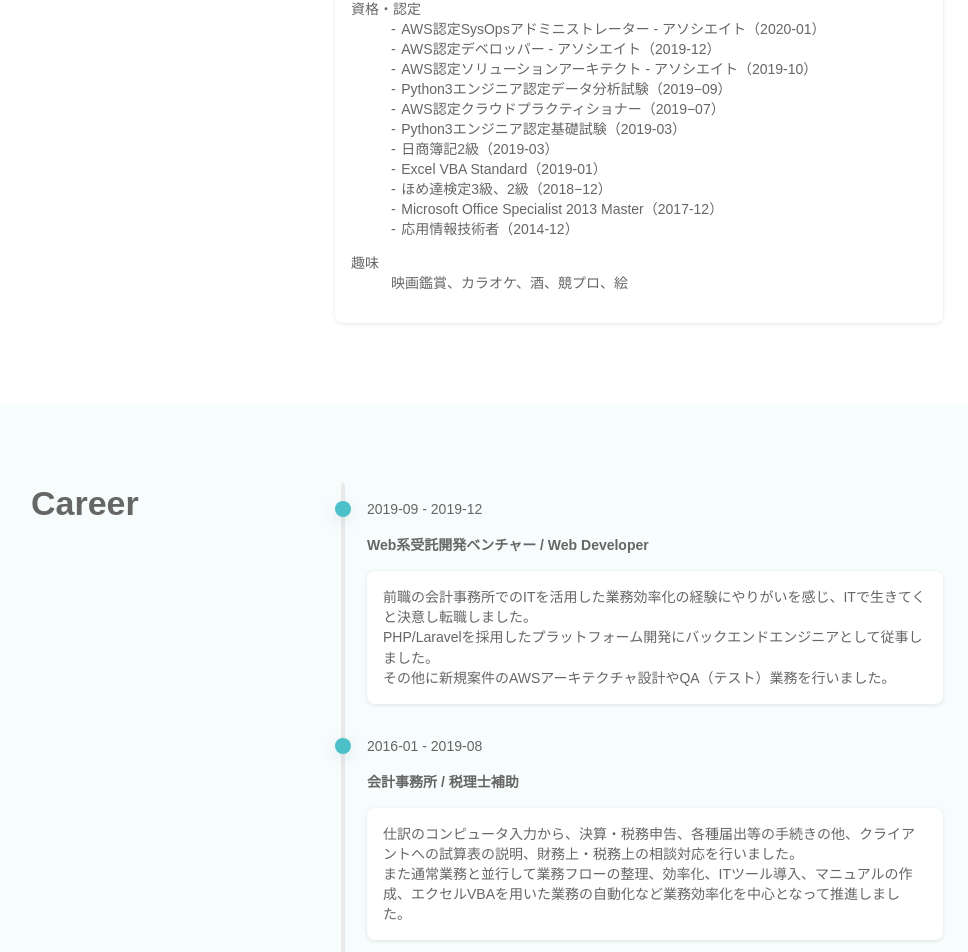
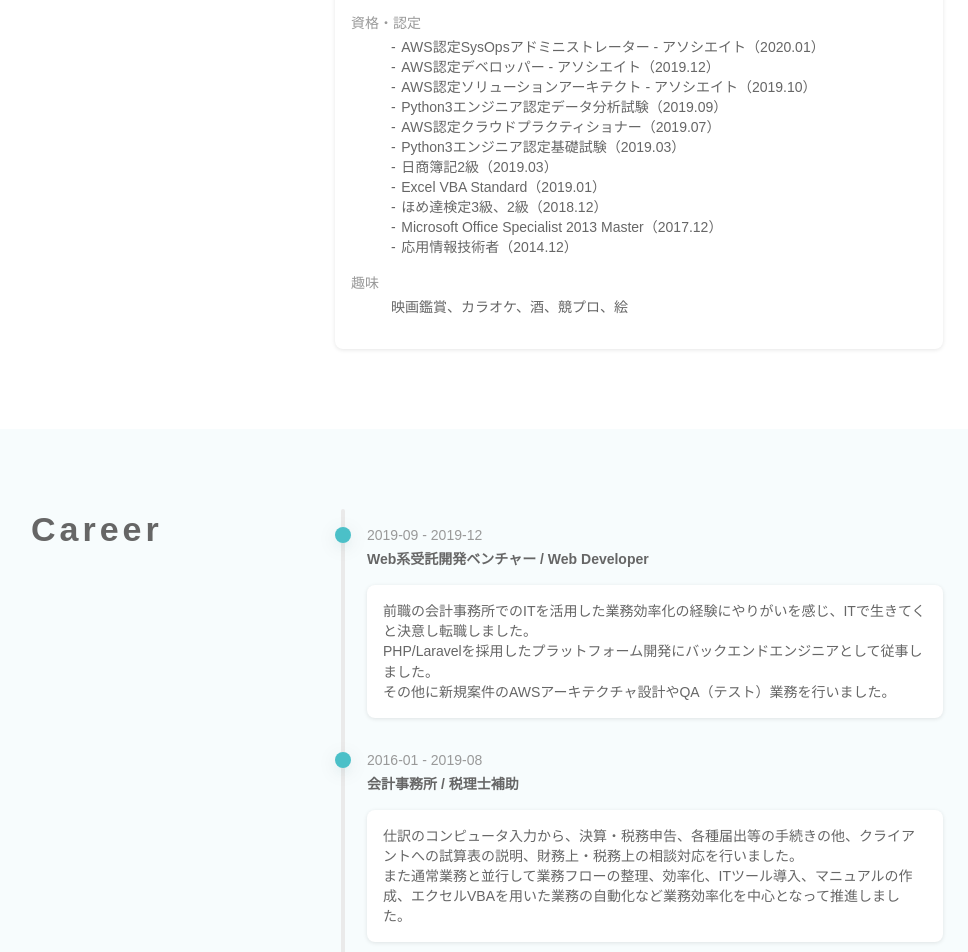
Before and after one commit to hideyuk1-jp/hideyuk1.dev, a Next.js app: page /blog in a window 1280 px wide. Shown: the part 1041-1993 px from the top of the page, without its empty margins (153-1121 px from the left). Built offline with nearby package versions, Linux system fonts and the light colour scheme; a web font is replaced by a local one.

Commit message:
fix: index

```diff
--- a/src/components/Hero.tsx
+++ b/src/components/Hero.tsx
@@ -18,9 +18,13 @@ const useStyles = makeStyles((theme: Theme) =>
     },
     heroTitle: {
       fontWeight: 700,
+      letterSpacing: theme.spacing(0.5),
     },
     heroText: {
       textAlign: 'center',
+      '& > p': {
+        color: theme.palette.text.secondary,
+      },
     },
     buttons: {
       '& > *, & > *:hover': {
--- a/src/components/Profile.tsx
+++ b/src/components/Profile.tsx
@@ -19,6 +19,7 @@ const useStyles = makeStyles((theme: Theme) =>
           flex: 1,
           '& > .sectionTitle': {
             fontWeight: 700,
+            letterSpacing: theme.spacing(0.5),
           },
         },
         '& > .sectionBody': {
@@ -36,7 +37,7 @@ const useStyles = makeStyles((theme: Theme) =>
         display: 'inline-block',
         color: '#eaeaea',
         background: theme.palette.primary.main,
-        margin: `-${theme.spacing(2)}px 0 ${theme.spacing(2)}px`,
+        margin: `-${theme.spacing(2)}px 0 ${theme.spacing(4)}px`,
         padding: theme.spacing(2),
         borderRadius: theme.spacing(0.5),
         boxShadow: '0 4px 20px 0 rgba(0, 0, 0,0.1), 0 7px 10px -5px rgba(75, 192, 200, 0.2)',
@@ -50,13 +51,13 @@ const useStyles = makeStyles((theme: Theme) =>
           lineHeight: 1.0,
         },
       },
-      '& > body > dl': {
+      '& > .body > dl': {
         margin: `0 0 ${theme.spacing(2)}px`,
         '& > dt': {
-          fontWeight: 700,
+          color: theme.palette.text.secondary,
         },
         '& > dd': {
-          paddingTop: theme.spacing(2),
+          paddingTop: theme.spacing(0.5),
         },
       },
       '& .ul': {
@@ -100,11 +101,13 @@ const useStyles = makeStyles((theme: Theme) =>
       '& p': {
         margin: `0`,
       },
-      '& .title, & .during': {
-        marginBottom: theme.spacing(2),
+      '& .during': {
+        color: theme.palette.text.secondary,
+        marginBottom: theme.spacing(0.5),
       },
       '& .title': {
         fontWeight: 700,
+        marginBottom: theme.spacing(2),
       },
       '& .body': {
         background: theme.palette.background.paper,
@@ -184,17 +187,17 @@ const Profile: React.FunctionComponent = () => {
                   <dt>資格・認定</dt>
                   <dd>
                     <ul className="ul">
-                      <li>AWS認定SysOpsアドミニストレーター - アソシエイト（2020-01）</li>
-                      <li>AWS認定デベロッパー - アソシエイト（2019-12）</li>
-                      <li>AWS認定ソリューションアーキテクト - アソシエイト（2019-10）</li>
-                      <li>Python3エンジニア認定データ分析試験（2019−09）</li>
-                      <li>AWS認定クラウドプラクティショナー（2019−07）</li>
-                      <li>Python3エンジニア認定基礎試験（2019-03）</li>
-                      <li>日商簿記2級（2019-03）</li>
-                      <li>Excel VBA Standard（2019-01）</li>
-                      <li>ほめ達検定3級、2級（2018−12）</li>
-                      <li>Microsoft Office Specialist 2013 Master（2017-12）</li>
-                      <li>応用情報技術者（2014-12）</li>
+                      <li>AWS認定SysOpsアドミニストレーター - アソシエイト（2020.01）</li>
+                      <li>AWS認定デベロッパー - アソシエイト（2019.12）</li>
+                      <li>AWS認定ソリューションアーキテクト - アソシエイト（2019.10）</li>
+                      <li>Python3エンジニア認定データ分析試験（2019.09）</li>
+                      <li>AWS認定クラウドプラクティショナー（2019.07）</li>
+                      <li>Python3エンジニア認定基礎試験（2019.03）</li>
+                      <li>日商簿記2級（2019.03）</li>
+                      <li>Excel VBA Standard（2019.01）</li>
+                      <li>ほめ達検定3級、2級（2018.12）</li>
+                      <li>Microsoft Office Specialist 2013 Master（2017.12）</li>
+                      <li>応用情報技術者（2014.12）</li>
                     </ul>
                   </dd>
                 </dl>
--- a/src/components/theme.tsx
+++ b/src/components/theme.tsx
@@ -7,7 +7,8 @@ const theme = createMuiTheme({
       main: '#4bc0c8',
     },
     text: {
-      primary: '#666666',
+      primary: '#666',
+      secondary: '#999',
     },
     background: {
       default: '#f7fcfd',
```
